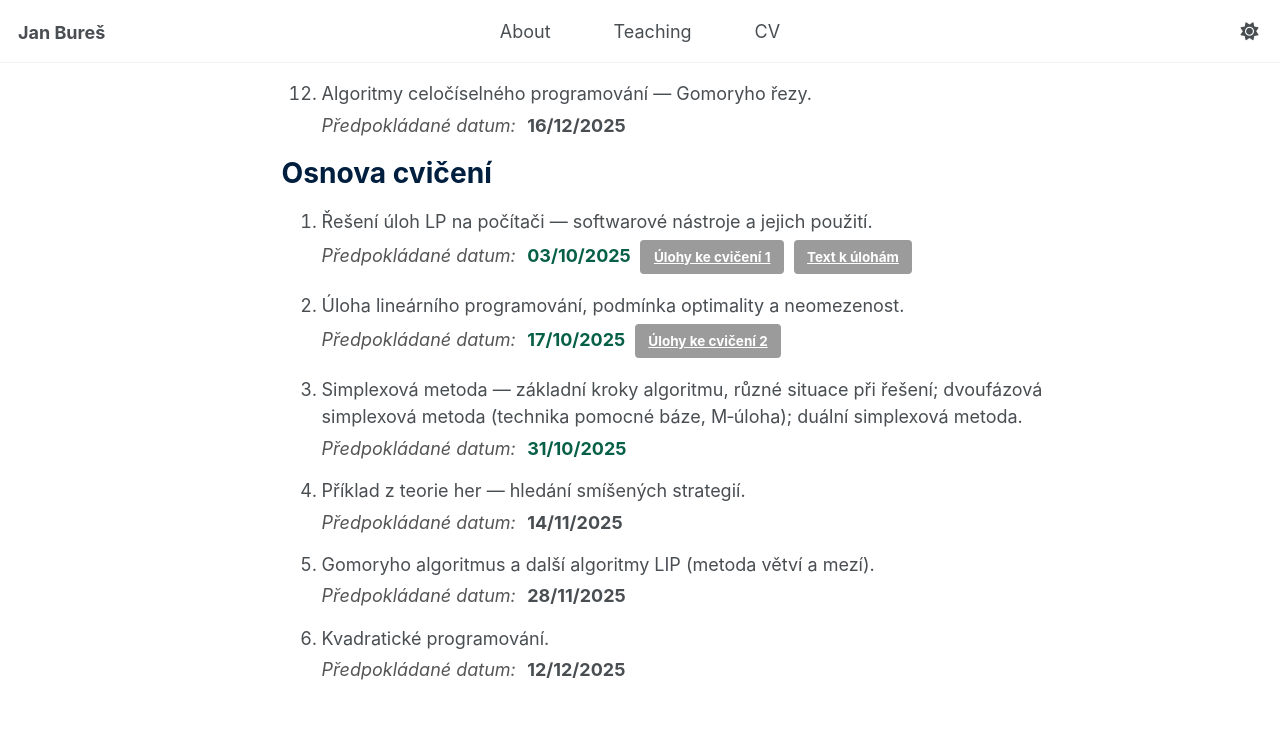
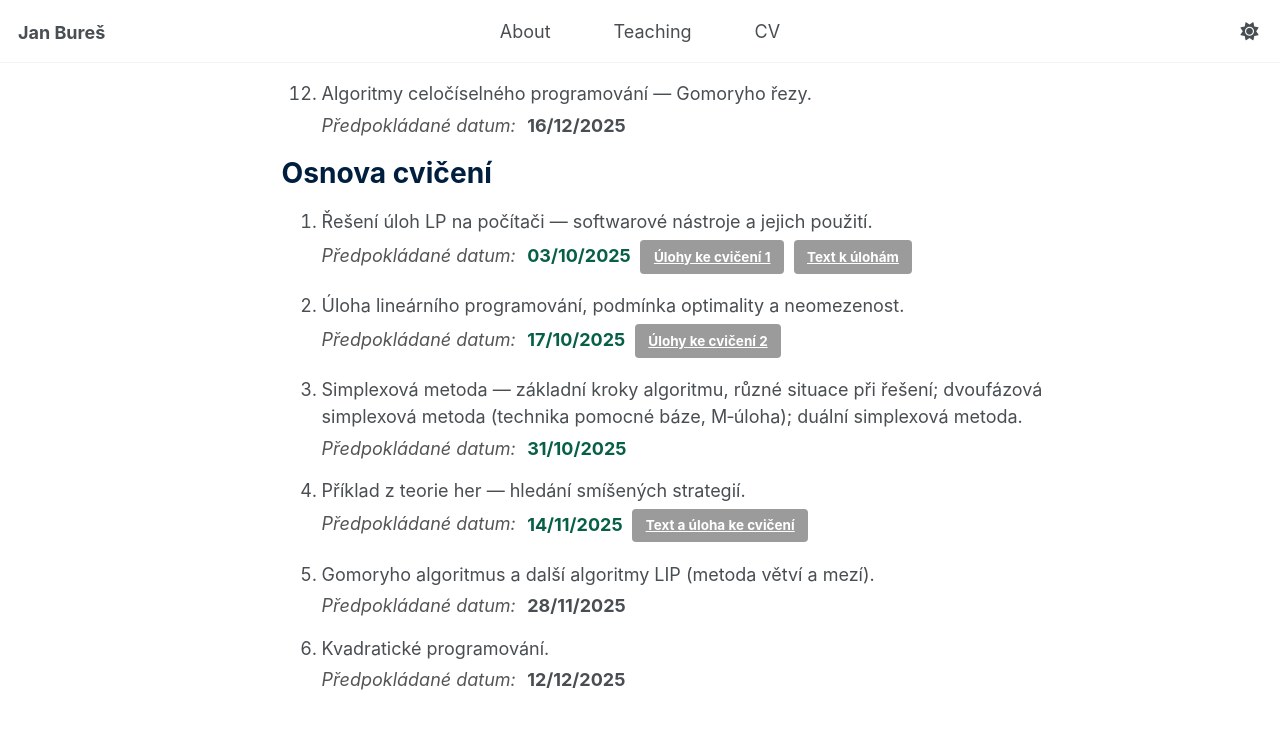
Before and after one commit to buresjan/buresjan.github.io, a Jekyll site: the page built from _teaching/01lip.md, in a window 1280 px wide and 900 px high, scrolled down 1776 px. Shown: the top 729 px of the window. Built offline with Jekyll 4.4.1, drawn with Linux system fonts in a browser that asks for light colours.

Commit message:
new exercices

```diff
--- a/_teaching/01lip.md
+++ b/_teaching/01lip.md
@@ -93,7 +93,7 @@ Osnova cvičení
 3. Simplexová metoda — základní kroky algoritmu, různé situace při řešení; dvoufázová simplexová metoda (technika pomocné báze, M‑úloha); duální simplexová metoda.
    <div class="lp-date"><span class="label">Předpokládané datum:</span> <span class="date past">31/10/2025</span></div>
 4. Příklad z teorie her — hledání smíšených strategií.
-   <div class="lp-date"><span class="label">Předpokládané datum:</span> <span class="date">14/11/2025</span></div>
+   <div class="lp-date"><span class="label">Předpokládané datum:</span> <span class="date past">14/11/2025</span> <a class="btn" href="{{ '/files/cv04.zip' | relative_url }}" download>Text a úloha ke cvičení</a></div>
 5. Gomoryho algoritmus a další algoritmy LIP (metoda větví a mezí).
    <div class="lp-date"><span class="label">Předpokládané datum:</span> <span class="date">28/11/2025</span></div>
 6. Kvadratické programování.
```
